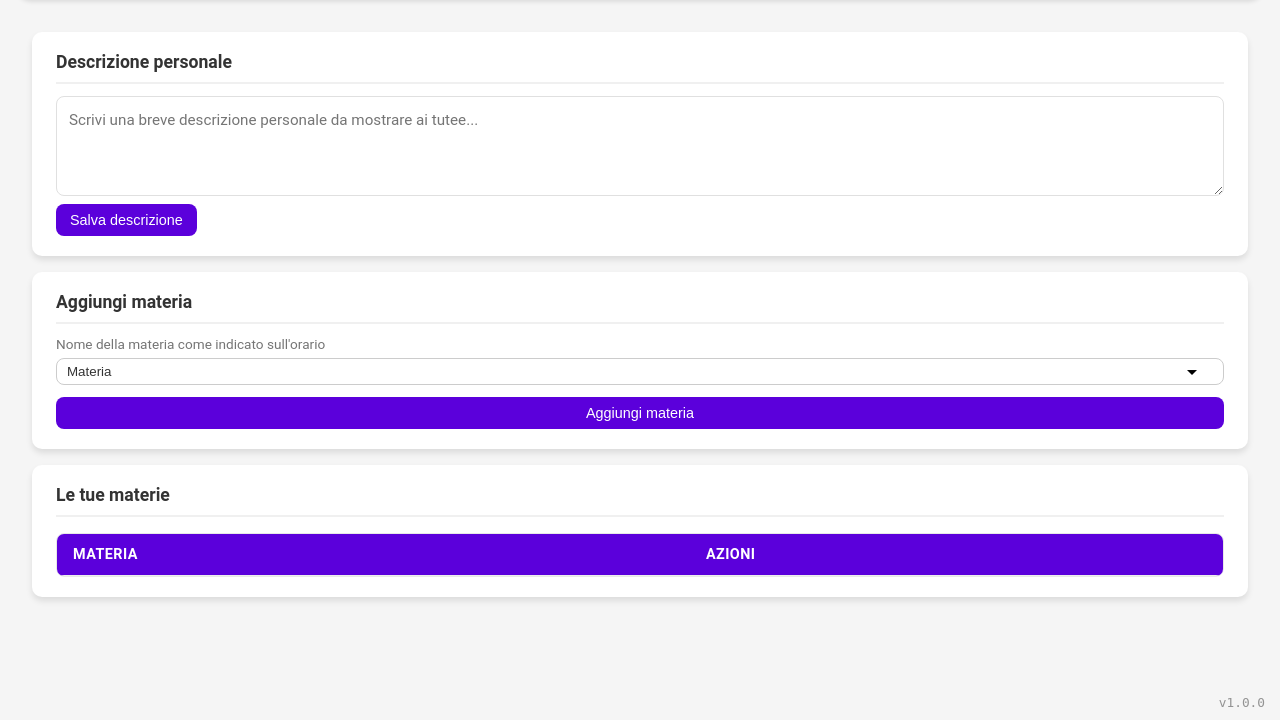
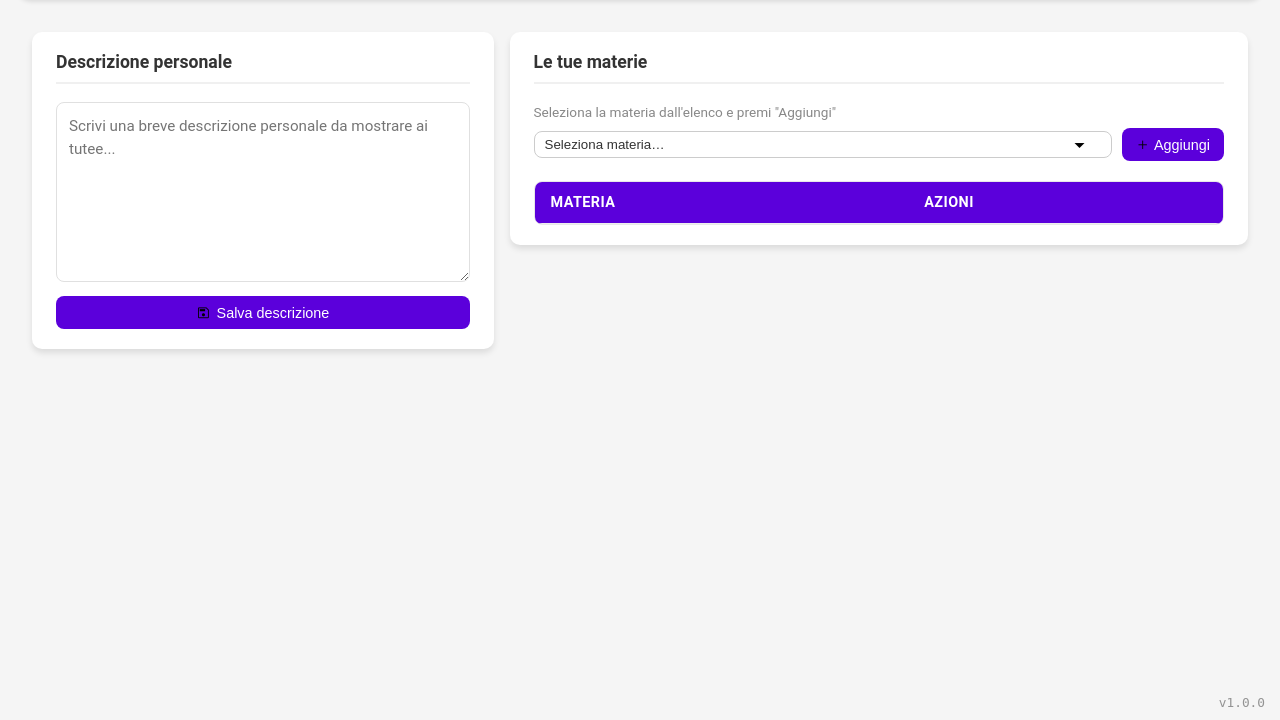
Before and after one commit to ITIMarconiVR/p2p, a Flask app: template src/templates/tutor/profile.html in a window 1280 px wide. Shown: the part 80-800 px from the top of the page. Run offline with Flask 3, Linux system fonts and the light colour scheme; the template is opened without the code that fills it, so the values that code supplies are empty; data comes from the database, SQL or seed files in the repository.

Commit message:
style: pagina profilo tutor

```diff
--- a/src/templates/tutor/profile.html
+++ b/src/templates/tutor/profile.html
@@ -4,7 +4,7 @@
 <head>
     <meta charset="UTF-8">
     <meta name="viewport" content="width=device-width, initial-scale=1.0">
-    <title>TUTOR - MATERIE</title>
+    <title>TUTOR - PROFILO</title>
 
     <link rel="stylesheet" href="/html/tutor/profile/style.css">
     <script src="/html/tutor/profile/script.js" defer></script>
@@ -50,32 +50,41 @@
             </ul>
         </nav>
     </header>
+
     <main>
+        <div class="profile-grid">
+
+            <!-- Card sinistra: Descrizione -->
             <section id="description-section">
                 <h3>Descrizione personale</h3>
                 <textarea id="tutor-description"
                     placeholder="Scrivi una breve descrizione personale da mostrare ai tutee..."></textarea>
-            <button type="button" onclick="handleSaveDescription()">Salva descrizione</button>
+                <button type="button" onclick="handleSaveDescription()">
+                    <span class="icon">save</span> Salva descrizione
+                </button>
             </section>
 
-        <section id="add-subject-form">
-            <h3>Aggiungi materia</h3>
-            <form id="add-subject">
-                <div class="form-group">
-                    <p>Nome della materia come indicato sull'orario</p>
+            <!-- Card destra: Materie -->
+            <section id="subjects-section">
+                <h3>Le tue materie</h3>
+
+                <!-- Aggiungi materia -->
+                <div id="add-subject-form">
+                    <p class="add-subject-hint">Seleziona la materia dall'elenco e premi "Aggiungi"</p>
+                    <div class="add-subject-row">
                         <div class="select-wrapper">
                             <select id="subject-name">
-                            <option value="-1">Materia</option>
+                                <option value="-1">Seleziona materia…</option>
                             </select>
                             <span class="icon arrow-drop-down"></span>
                         </div>
+                        <button type="button" onclick="handleAddSubject()">
+                            <span class="icon">add</span> Aggiungi
+                        </button>
                     </div>
-                <button type="button" onclick="handleAddSubject()">Aggiungi materia</button>
-            </form>
-        </section>
+                </div>
 
-        <section>
-            <h3>Le tue materie</h3>
+                <!-- Tabella materie -->
                 <div class="table-responsive">
                     <table class="subjects-table styled-table">
                         <thead>
@@ -85,11 +94,13 @@
                             </tr>
                         </thead>
                         <tbody id="subjects-table-content">
-                    <!-- Subjects will be dynamically added here -->
+                            <!-- Materie caricate dinamicamente -->
                         </tbody>
                     </table>
                 </div>
             </section>
+
+        </div>
     </main>
 </body>
 
--- a/static/tutor/profile/script.js
+++ b/static/tutor/profile/script.js
@@ -22,7 +22,6 @@ document.addEventListener('DOMContentLoaded', () => {
         })
         .catch(error => console.error('Errore durante il recupero delle materie:', error));
 
-    document.getElementById('add-subject').addEventListener('submit', handleAddSubject);
 });
 
 async function loadMat() {
@@ -75,7 +74,7 @@ function addSubject(subjectID) {
     const deleteButton = document.createElement('button');
 
     subjectName.textContent = subjectID;
-    deleteButton.textContent = 'Remove';
+    deleteButton.textContent = 'Rimuovi';
 
     deleteButton.addEventListener('click', () => handleRemoveSubject(subjectID));
 
@@ -86,8 +85,20 @@ function addSubject(subjectID) {
     subjectsList.appendChild(subjectRow);
 }
 
-function handleAddSubject(event) {
-    const subjectName = document.getElementById('subject-name').value;
+function handleAddSubject() {
+    const sel = document.getElementById('subject-name');
+    const subjectName = sel.value;
+
+    if (!subjectName || subjectName === '-1') {
+        alert('Seleziona una materia prima di aggiungerla.');
+        return;
+    }
+
+    // Evita duplicati
+    if (document.getElementById(subjectName)) {
+        alert('Questa materia è già presente.');
+        return;
+    }
 
     fetch('/materie', {
         method: 'POST',
@@ -100,6 +111,7 @@ function handleAddSubject(event) {
     .then(data => {
         if (data.message) {
             addSubject(subjectName);
+            sel.value = '-1'; // reset selezione
             alert('Materia aggiunta con successo');
         } else {
             alert(`Errore: ${data.error}`);
--- a/static/tutor/profile/style.css
+++ b/static/tutor/profile/style.css
@@ -1,11 +1,11 @@
 @import '../../main.css';
 
-/* Header */
+/* ── Header ── */
 header {
     background-color: var(--primary-color_tutor);
 }
 
-/* Button */
+/* ── Buttons ── */
 button {
     background-color: var(--primary-color_tutor);
 }
@@ -27,18 +27,42 @@ select:focus {
     box-shadow: 0 0 5px rgba(92, 0, 221, 0.3);
 }
 
-/* Description textarea */
+/* ── Two-column grid ── */
+.profile-grid {
+    display: grid;
+    grid-template-columns: 1fr 1.6fr;
+    gap: 2vh;
+    align-items: start;
+}
+
+/* ── Left card: Description ── */
+#description-section {
+    display: flex;
+    flex-direction: column;
+    gap: 14px;
+    height: 100%;
+}
+
+#description-section h3 {
+    margin: 0 0 4px;
+    padding-bottom: 10px;
+    border-bottom: 2px solid #f0f0f0;
+    font-size: 1.1rem;
+}
+
 #tutor-description {
     width: 100%;
+    flex: 1;
+    min-height: 180px;
     padding: 12px;
     border: 1px solid #e0e0e0;
     border-radius: 8px;
     font-family: var(--font-family);
     font-size: 0.95rem;
     resize: vertical;
+    line-height: 1.5;
     transition: border-color var(--transition), box-shadow var(--transition);
-    min-height: 100px;
-    line-height: 1.5;
+    color: var(--text-color);
 }
 
 #tutor-description:focus {
@@ -48,64 +72,97 @@ select:focus {
 }
 
 #description-section button {
-    margin-top: 4px;
+    display: flex;
+    align-items: center;
+    justify-content: center;
+    gap: 6px;
+    width: 100%;
 }
 
-/* Add subject form */
-#add-subject {
+/* ── Right card: Subjects ── */
+#subjects-section {
     display: flex;
     flex-direction: column;
-    gap: 12px;
+    gap: 16px;
 }
 
-#add-subject .form-group {
+#subjects-section h3 {
+    margin: 0 0 4px;
+    padding-bottom: 10px;
+    border-bottom: 2px solid #f0f0f0;
+    font-size: 1.1rem;
+}
+
+/* Add subject row */
+#add-subject-form {
     display: flex;
     flex-direction: column;
-    gap: 6px;
+    gap: 8px;
 }
 
-#add-subject .form-group p {
+.add-subject-hint {
     margin: 0;
     font-size: 0.85rem;
-    color: #757575;
+    color: #888;
 }
 
-/* Table – styled via shared class */
+.add-subject-row {
+    display: flex;
+    gap: 10px;
+    align-items: center;
+}
+
+.add-subject-row .select-wrapper {
+    flex: 1;
+}
+
+.add-subject-row button {
+    display: flex;
+    align-items: center;
+    gap: 4px;
+    flex-shrink: 0;
+    white-space: nowrap;
+}
+
+/* ── Table ── */
 .subjects-table th {
     background-color: var(--primary-color_tutor) !important;
     color: #fff !important;
 }
 
-.subjects-table .remove-btn {
-    background: none;
-    border: none;
-    color: #dc3545;
-    cursor: pointer;
-    padding: 4px 8px;
-    font-size: 0.9rem;
-    box-shadow: none;
+.subjects-table td:last-child {
+    width: 1%;
+    white-space: nowrap;
 }
 
-.subjects-table .remove-btn:hover {
-    color: #a71d2a;
-    background: rgba(220, 53, 69, 0.08);
-    border-radius: 6px;
-    transform: none;
-    box-shadow: none;
+/* Delete button inside table */
+.subjects-table button {
+    background-color: #dc3545;
+    padding: 5px 12px;
+    font-size: 0.85rem;
 }
 
-/* Capitalize FullCalendar Month Title */
-.fc-toolbar-title {
-    text-transform: capitalize !important;
+.subjects-table button:hover {
+    background-color: #b02a37;
 }
 
-/* ── Mobile ── */
+/* ── Mobile: stack cards vertically ── */
 @media (max-width: 768px) {
+    .profile-grid {
+        grid-template-columns: 1fr;
+    }
+
+    .add-subject-row {
+        flex-direction: column;
+        align-items: stretch;
+    }
+
+    .add-subject-row button {
+        width: 100%;
+        justify-content: center;
+    }
+
     #description-section button {
         width: 100%;
     }
-
-    #add-subject button {
-        width: 100%;
-    }
 }
```
Lines whose indentation alone changed are shown as unchanged.
